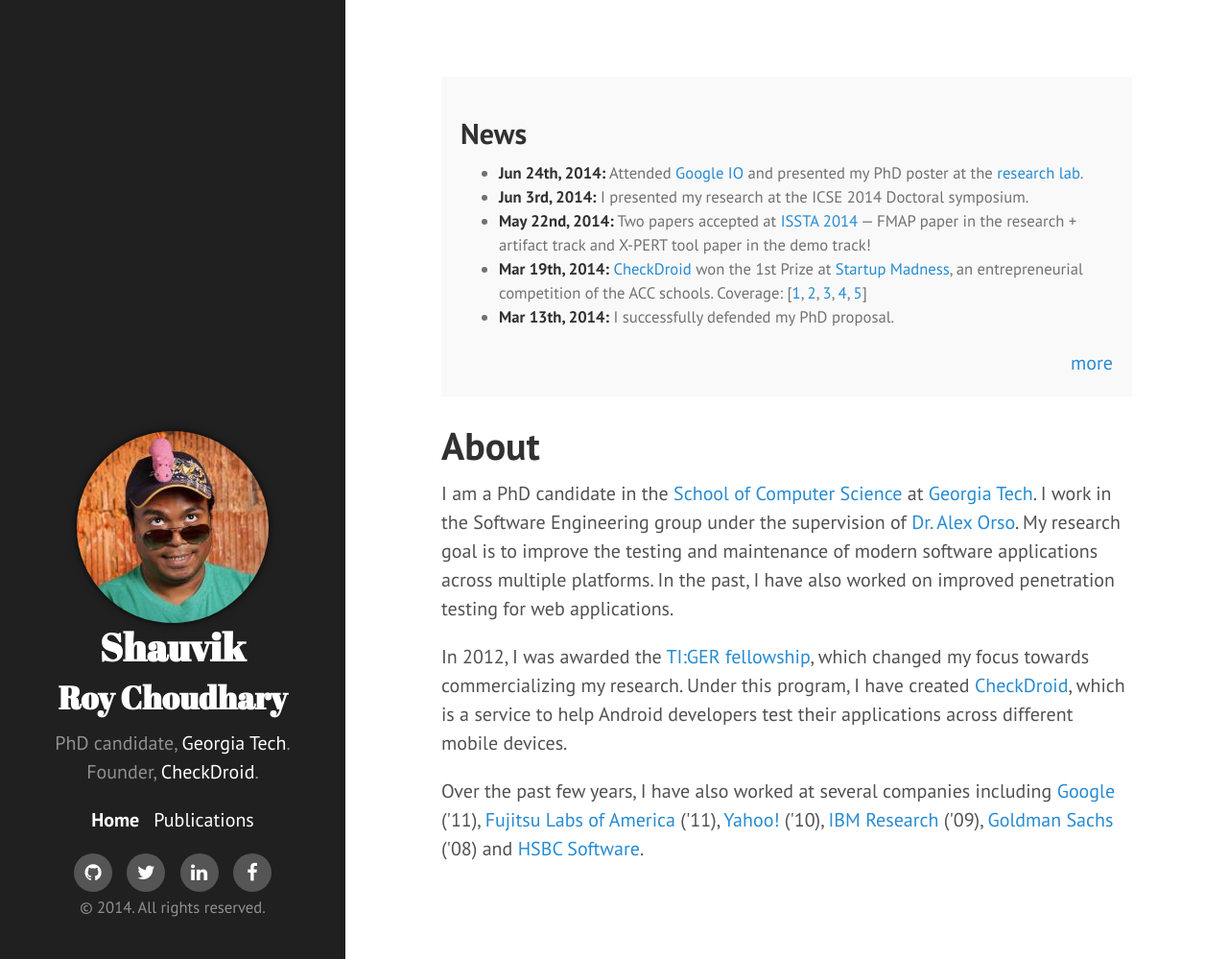
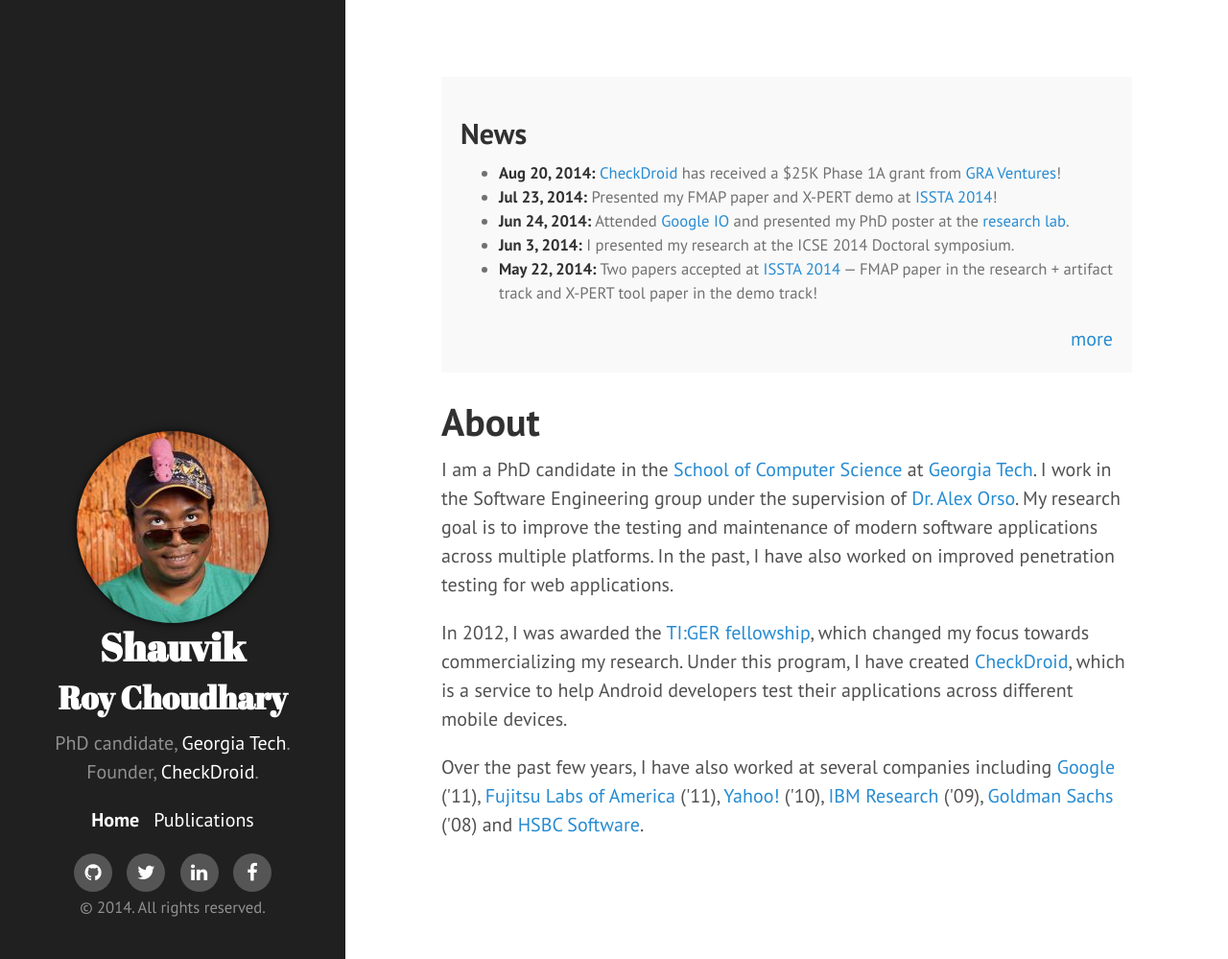
Before and after one commit to shauvik/shauvik.github.io, a Jekyll site: the page built from index.html, in a window 1280 px wide and 999 px high. Shown: the whole window at 96% size. Built offline with Jekyll 4.4.1, drawn with Linux system fonts in a browser that asks for light colours; nearby versions of some CDN libraries; Markdown is read by kramdown in place of the engine named in the settings.

Commit message:
Update news.md

```diff
--- a/_includes/news.md
+++ b/_includes/news.md
@@ -1,21 +1,24 @@
+* <strong>Aug 20, 2014:</strong> <a href="http://checkdroid.com">CheckDroid</a> has received a $25K Phase 1A grant from <a href="http://gra.org">GRA Ventures</a>!
 
-* <strong>Jun 24th, 2014:</strong> Attended <a href="https://www.google.com/events/io">Google IO</a> and presented my PhD poster at the <a href="https://sites.google.com/site/ioresearchlab/">research lab</a>.
+* <strong>Jul 23, 2014:</strong> Presented my FMAP paper and X-PERT demo at <a href="http://issta2014.org/">ISSTA 2014</a>!
 
-* <strong>Jun 3rd, 2014:</strong> I presented my research at the ICSE 2014 Doctoral symposium.
+* <strong>Jun 24, 2014:</strong> Attended <a href="https://www.google.com/events/io">Google IO</a> and presented my PhD poster at the <a href="https://sites.google.com/site/ioresearchlab/">research lab</a>.
 
-* <strong>May 22nd, 2014:</strong> Two papers accepted at <a href="http://issta2014.org/">ISSTA 2014</a> &mdash; FMAP paper in the research + artifact track and X-PERT tool paper in the demo track!
+* <strong>Jun 3, 2014:</strong> I presented my research at the ICSE 2014 Doctoral symposium.
 
-* <strong>Mar 19th, 2014:</strong> <a href="http://checkdroid.com">CheckDroid</a> won the 1st Prize at <a href="http://startupmad.com">Startup Madness</a>, an entrepreneurial competition of the ACC schools. Coverage: [<a href="http://www.cc.gatech.edu/news/georgia-tech%E2%80%99s-checkdroid-wins-2014-startup-madness-competition">1</a>, <a href="http://www.bizjournals.com/triangle/blog/techflash/2014/03/ncsus-startup-madness-spotlights-college.html">2</a>, <a href="http://www.wncn.com/story/25023370/acc-business-students-compete-in-start-up-madness-at-ncsu">3</a>, <a href="http://upstart.bizjournals.com/companies/startups/2014/03/20/startup-madness-takes-hold-ncsu.html?page=all">4</a>, <a href="http://poole.ncsu.edu/index-exp.php/news/article/testing-aid-for-android-apps-developers-was-top-team-at-acc-startup-ma/">5</a>]
+* <strong>May 22, 2014:</strong> Two papers accepted at <a href="http://issta2014.org/">ISSTA 2014</a> &mdash; FMAP paper in the research + artifact track and X-PERT tool paper in the demo track!
 
-* <strong>Mar 13th, 2014:</strong> I successfully defended my PhD proposal.
+* <strong>Mar 19, 2014:</strong> <a href="http://checkdroid.com">CheckDroid</a> won the 1st Prize at <a href="http://startupmad.com">Startup Madness</a>, an entrepreneurial competition of the ACC schools. Coverage: [<a href="http://www.cc.gatech.edu/news/georgia-tech%E2%80%99s-checkdroid-wins-2014-startup-madness-competition">1</a>, <a href="http://www.bizjournals.com/triangle/blog/techflash/2014/03/ncsus-startup-madness-spotlights-college.html">2</a>, <a href="http://www.wncn.com/story/25023370/acc-business-students-compete-in-start-up-madness-at-ncsu">3</a>, <a href="http://upstart.bizjournals.com/companies/startups/2014/03/20/startup-madness-takes-hold-ncsu.html?page=all">4</a>, <a href="http://poole.ncsu.edu/index-exp.php/news/article/testing-aid-for-android-apps-developers-was-top-team-at-acc-startup-ma/">5</a>]
 
-* <strong>Mar 10th, 2014:</strong> <a href="http://checkdroid.com">CheckDroid</a> won the <a href="http://startup.gatech.edu/competition/">Georgia Tech Startup Competition</a>!
+* <strong>Mar 13, 2014:</strong> I successfully defended my PhD proposal.
 
-* <strong>Nov 20th, 2012:</strong> Our X-PERT paper got accepted in the Research Track of <a href="http://2013.icse-conferences.org/">ICSE 2013!</a>
+* <strong>Mar 10, 2014:</strong> <a href="http://checkdroid.com">CheckDroid</a> won the <a href="http://startup.gatech.edu/competition/">Georgia Tech Startup Competition</a>!
 
-* <strong>Apr 20th, 2012:</strong> Our ViewPoints paper got accepted in the Research Track of <a href="http://crisys.cs.umn.edu/issta2012/">ISSTA 2012!</a>
+* <strong>Nov 20, 2012:</strong> Our X-PERT paper got accepted in the Research Track of <a href="http://2013.icse-conferences.org/">ICSE 2013!</a>
 
-* <strong>Mar 30th, 2012:</strong> I have been awarded the <a href="http://labs.yahoo.com/ksc">Yahoo KSC award</a> for 2012 and the <a href="http://tiger.gatech.edu">Gatech TI:GER</a> fellowship for next two academic years.
+* <strong>Apr 20, 2012:</strong> Our ViewPoints paper got accepted in the Research Track of <a href="http://crisys.cs.umn.edu/issta2012/">ISSTA 2012!</a>
+
+* <strong>Mar 30, 2012:</strong> I have been awarded the <a href="http://labs.yahoo.com/ksc">Yahoo KSC award</a> for 2012 and the <a href="http://tiger.gatech.edu">Gatech TI:GER</a> fellowship for next two academic years.
 
 * <strong>Aug 2011:</strong> This semester I am interning at Google in their Atlanta office!
 
```
